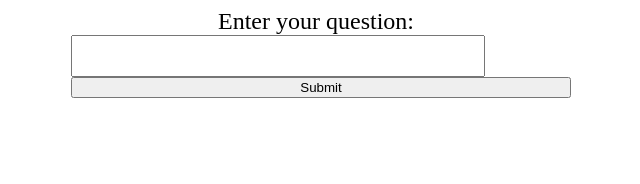
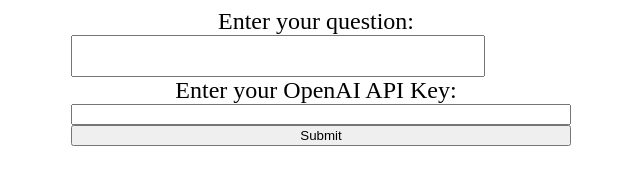
Before and after one commit to ABHax101/GPT3, a plain HTML site: page index.html in a window 1280 px wide. Shown: the whole page, without its empty margins (319-959 px from the left). Drawn offline with Linux system fonts and the light colour scheme.

Commit message:
Update index.html

```diff
--- a/index.html
+++ b/index.html
@@ -10,6 +10,8 @@
     <form id="question-form">
         <label for="question-input">Enter your question:</label>
         <input type="text" id="question-input" name="question">
+        <label for="key-input">Enter your OpenAI API Key:</label>
+        <input type="text" id="key-input" name="key">
         <button type="submit">Submit</button>
     </form>
     <br>
```
